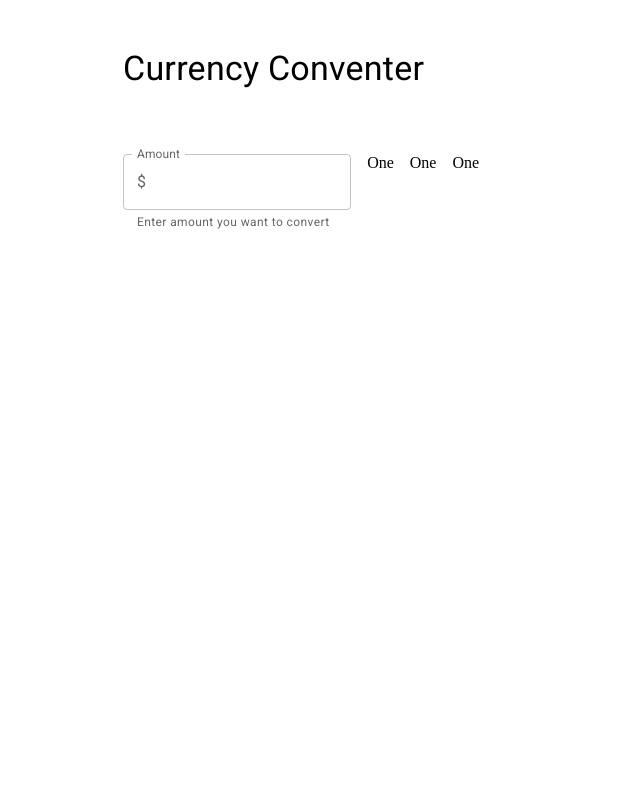
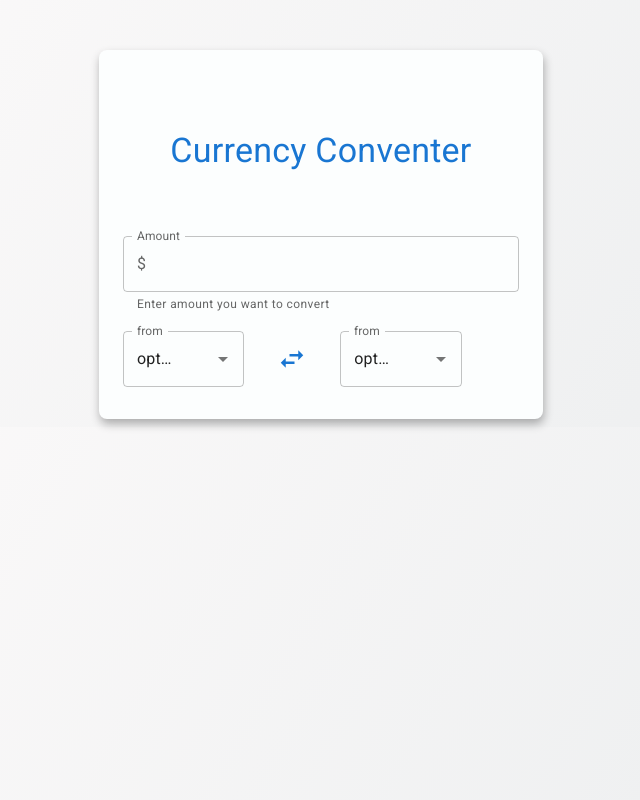
Before and after one commit to OlhaPo/react-currency-converter, a React (Create React App) app: page / in a window 1280 px wide. Shown: the whole page, without its empty margins (319-959 px from the left). Built offline with nearby package versions, Linux system fonts and the light colour scheme.

Commit message:
Install axios. Add structure to components: CurrencyRow, SelectCountry, SwitchCurrency

```diff
--- a/package.json
+++ b/package.json
@@ -12,6 +12,7 @@
     "@testing-library/jest-dom": "^5.16.5",
     "@testing-library/react": "^13.4.0",
     "@testing-library/user-event": "^13.5.0",
+    "axios": "^1.3.4",
     "react": "^18.2.0",
     "react-dom": "^18.2.0",
     "react-scripts": "5.0.1",
--- a/src/App.css
+++ b/src/App.css
@@ -1,3 +1,3 @@
-.App {
-  text-align: center;
+body {
+  background: linear-gradient(120deg, #fdfbfb 0%, #ebedee 100%);
 }
--- a/src/App.js
+++ b/src/App.js
@@ -5,9 +5,20 @@ import SelectCountry from "./components/SelectCountry";
 import SwitchCurrency from "./components/SwitchCurrency";
 
 function App() {
+  const containerStyle = {
+    background: "#fcfefe",
+    marginTop: "50px",
+    textAlign: "center",
+    borderRadius: "8px",
+    minHeight: "320px",
+    padding: "32px 64px",
+    boxShadow: "1px 5px 10px rgba(0, 0, 0, 0.3)",
+    position: "relative",
+  };
+
   return (
-    <Container maxWidth="xs">
-      <Typography variant="h4" mt={6}>
+    <Container maxWidth="xs" sx={containerStyle}>
+      <Typography variant="h4" mt={6} sx={{ color: "#1976D2" }}>
         Currency Conventer
       </Typography>
       <Grid container mt={6} spacing={2}>
--- a/src/components/CurrencyRow.js
+++ b/src/components/CurrencyRow.js
@@ -3,7 +3,7 @@ import { Grid, TextField, InputAdornment } from "@mui/material";
 
 const CurrencyRow = () => {
   return (
-    <Grid item>
+    <Grid item xs={12}>
       <TextField
         fullWidth
         label="Amount"
--- a/src/components/SelectCountry.js
+++ b/src/components/SelectCountry.js
@@ -1,8 +1,16 @@
 import React from "react";
-import { Grid } from "@mui/material";
+import { Autocomplete, Grid, TextField } from "@mui/material";
 
 const SelectCountry = () => {
-  return <Grid item>One</Grid>;
+  return (
+    <Grid item xs={12} md={4}>
+      <Autocomplete
+        value="option1"
+        options={["option1", "option2"]}
+        renderInput={(params) => <TextField {...params} label="from" />}
+      />
+    </Grid>
+  );
 };
 
 export default SelectCountry;
--- a/src/components/SwitchCurrency.js
+++ b/src/components/SwitchCurrency.js
@@ -1,8 +1,15 @@
 import React from "react";
-import { Grid } from "@mui/material";
+import { Button, Grid } from "@mui/material";
+import SwapHorizIcon from "@mui/icons-material/SwapHoriz";
 
 const SwitchCurrency = () => {
-  return <Grid item>One</Grid>;
+  return (
+    <Grid item xs={12} md="auto">
+      <Button sx={{ borderRadius: "4px", height: "100%" }}>
+        <SwapHorizIcon sx={{ fontSize: "30px" }} />
+      </Button>
+    </Grid>
+  );
 };
 
 export default SwitchCurrency;
```
Also changed, not shown: src/hooks/useAxios.js (added, +7 -0 lines), 1 other file (tests, documents, lock files or other folders).
